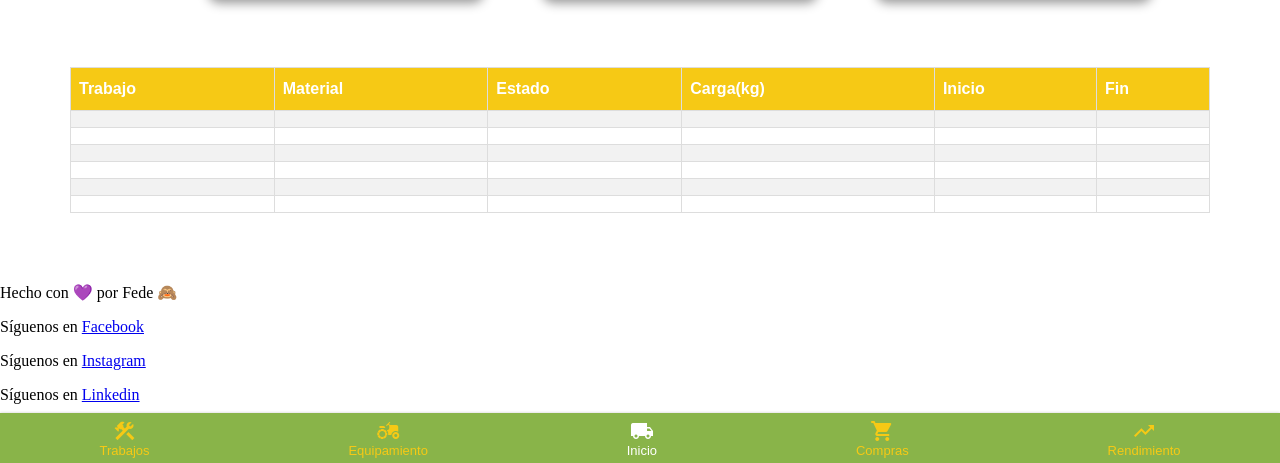
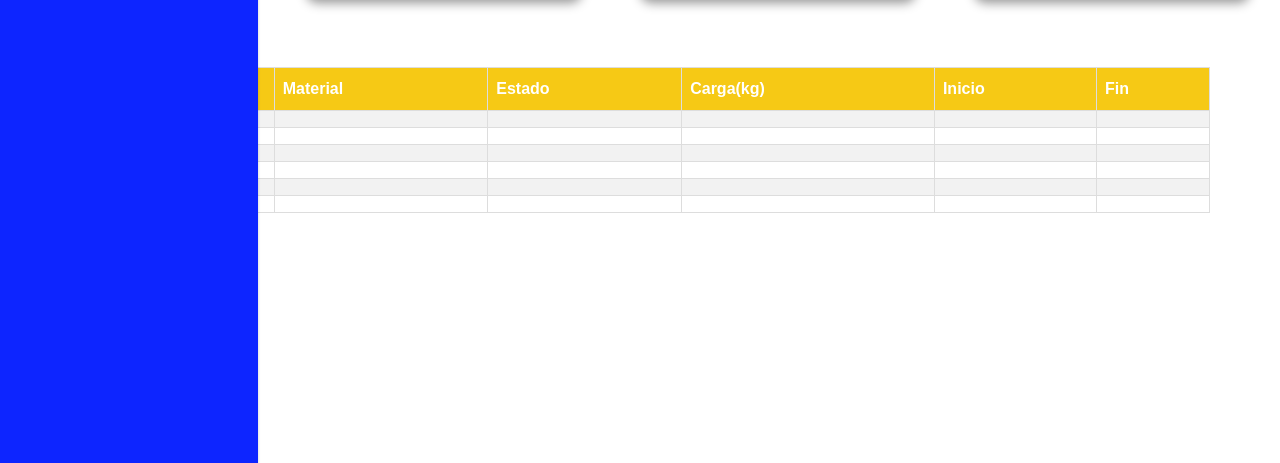
Before and after one commit to FedericoMontero/MaquinariaRuralCoder, a plain HTML site: page root/index.html in a window 1280 px wide. Shown: the part 337-800 px from the top of the page. Drawn offline with Linux system fonts and the light colour scheme.

```diff
--- a/root/css/style.css
+++ b/root/css/style.css
@@ -14,7 +14,7 @@
     height: 50px;
     box-shadow: 0 0 3px rgba(0, 0, 0, 0.2);
     background-color: #89b449;
-    display:flex;
+
     overflow-x: auto;
     z-index: 1000; /*para que se vea encima de todo soluciona el problema de que las tarjetas lo tapen.*/
 }
@@ -192,6 +192,9 @@
         display: none;
         width: 100%;
     }
+    .nav{
+        display: flex;
+    }
 /*responsive cartas de inicio*/
     .container{
         width: 100%;
@@ -243,6 +246,9 @@
 @media (min-width: 750px) {
     .grid-3 { grid-template-columns: repeat(3, 1fr); }
 }
+.nav{
+    display: flex;
+}
  /*----------------------------Rendimiento-----------------------------------*/
 .grid-3{
     display: grid;
@@ -262,3 +268,40 @@
     font-size: 3rem;
     font-family: Arial, Helvetica, sans-serif;
 }
+
+/*Menu lateral*/
+@media (min-width: 1000px) {
+.nav{
+    position: fixed;
+    left: 0;
+    top: 0;
+    height: 100%;
+    width: 250px;
+    background-color: #0d25ff;
+    padding: 6px 4px;
+    z-index: 1000;
+    border-radius: 12px;
+    border: none;
+    display: block;
+
+}
+
+
+.nav .nav__link{
+    margin-top: 30px;
+    justify-content: center;
+    text-align: center;
+    font-size: 25px;
+    margin: 10px;
+    padding: auto;
+}
+
+.container{
+    margin-left: 190px;
+}
+
+.trabajos-info{
+    margin-left: 190px;
+}
+
+}
```
